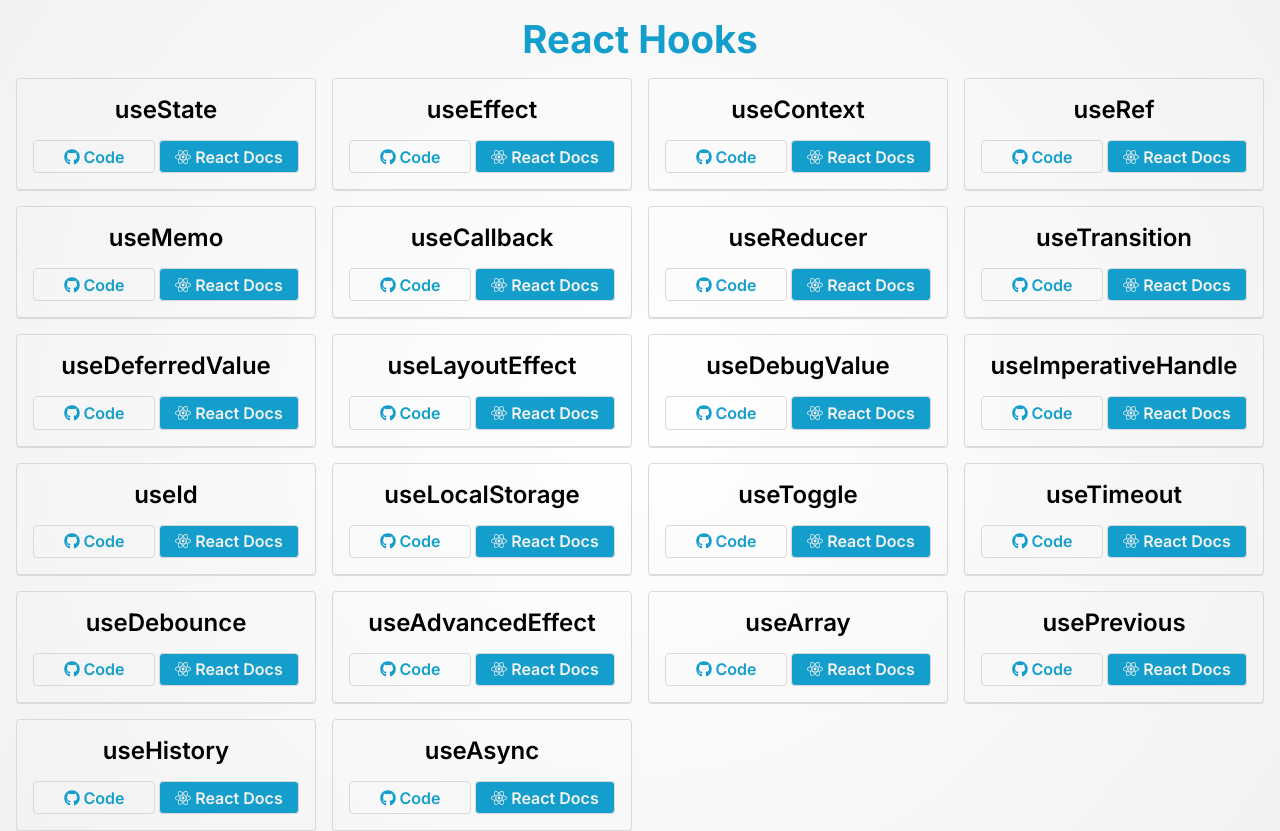
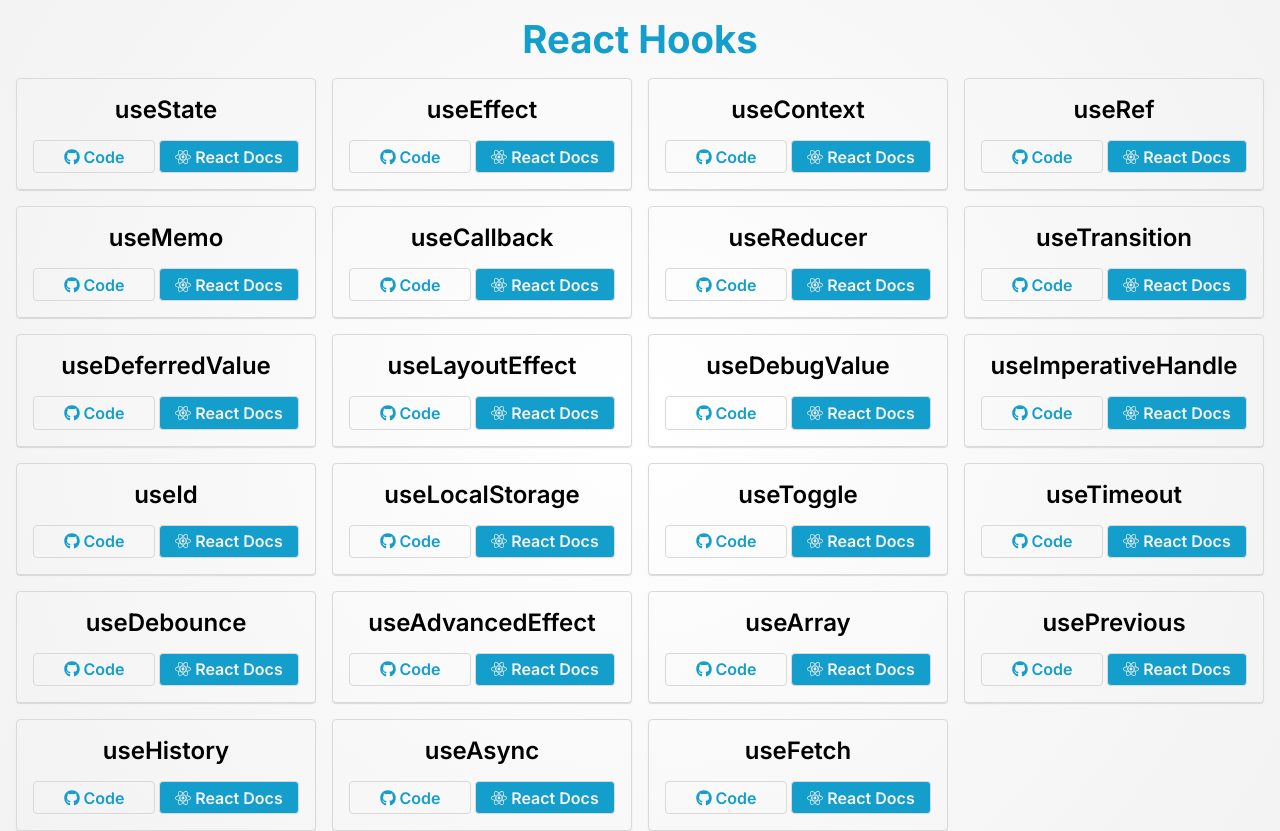
Before and after one commit to uttamakwana/react-hooks, a React (Vite) app: page / in a window 1280 px wide. Built offline with nearby package versions, Linux system fonts and the light colour scheme.

Commit message:
Hook: useFetch competed

```diff
--- a/src/App.jsx
+++ b/src/App.jsx
@@ -23,6 +23,7 @@
   UsePrevious,
   UseHistory,
   UseAsync,
+  UseFetch,
 } from "./pages";
 import { FaBars, FaHome } from "react-icons/fa";
 import { Sidebar } from "./components";
@@ -61,6 +62,7 @@
         <Route path="/usePrevious" element={<UsePrevious />} />
         <Route path="/useHistory" element={<UseHistory />} />
         <Route path="/useAsync" element={<UseAsync />} />
+        <Route path="/useFetch" element={<UseFetch />} />
       </Routes>
       {pathname !== "/" && (
         <>
--- a/src/constants/hooks.js
+++ b/src/constants/hooks.js
@@ -24,7 +24,8 @@
   "useArray",
   "usePrevious",
   "useHistory",
-  "useAsync"
+  "useAsync",
+  "useFetch"
 ];
 
 export const hooks = hooksArr.map((hook, index) => ({
--- a/src/pages/index.js
+++ b/src/pages/index.js
@@ -22,6 +22,7 @@
 import UsePrevious from "./usePrevious/usePrevious.jsx";
 import UseHistory from "./useHistory/useHistory.jsx";
 import UseAsync from "./useAsync/useAsync.jsx";
+import UseFetch from "./useFetch/useFetch.jsx";
 
 export {
   Landing,
@@ -46,5 +47,6 @@
   UseArray,
   UsePrevious,
   UseHistory,
-  UseAsync
+  UseAsync,
+  UseFetch
 };
--- a/src/pages/useAsync/hook/useAsync.js
+++ b/src/pages/useAsync/hook/useAsync.js
@@ -10,7 +10,6 @@
     setError(undefined);
     setValue(undefined);
     callback()
-      .then(data => data.json())
       .then(setValue)
       .catch(setError)
       .finally(() => setLoading(false));
--- /dev/null
+++ b/src/pages/useFetch/hook/useFetch.js
@@ -0,0 +1,16 @@
+import { useAsync } from "../../useAsync/hook/useAsync.js";
+
+const DEFAULT_OPTIONS = {
+  headers: { "Content-Type": "application/json" },
+};
+
+export function useFetch(url, options = {}, dependencies) {
+  return useAsync(() => {
+    return fetch(url, { ...DEFAULT_OPTIONS, ...options }).then(
+      (res) => {
+        if (res.ok) return res.json();
+        return res.json().then((json) => Promise.reject(json));
+      }
+    );
+  }, dependencies);
+}
--- /dev/null
+++ b/src/pages/useFetch/useFetch.jsx
@@ -0,0 +1,43 @@
+import { useState } from "react";
+import { Hero } from "../../components";
+import { useFetch } from "./hook/useFetch";
+
+const UseFetch = () => {
+  const [count, setCount] = useState(() => 1);
+  const { value, loading, error } = useFetch(
+    `https://dummyjson.com/quotes/${count}`,
+    {},
+    [count]
+  );
+
+  if (loading) {
+    return <div className="text-center">Loading...</div>
+  }
+
+  if (error) {
+    return <p className="text-center">Error...</p>;
+  }
+
+  return (
+    <main className="hook-container use-async-hook-container">
+      <Hero
+        hookName={"useFetch"}
+        heroText={
+          "by calling a function asynchronously and getting API whenever we need to call it"
+        }
+      />
+      <div className="| text-center readable-container my-1 fw-600 flex-col gap-1 fs-subheading bg-react text-white-900 p-1 br-10">
+        <q className="|">{value.quote}</q>
+        <p className="| italic fw-900">by {value.author}</p>
+      </div>
+      <button
+        className="btn margin-inline-auto block"
+        onClick={() => setCount((prevCount) => prevCount + 1)}
+      >
+        Fetch quote {count + 1}
+      </button>
+    </main>
+  );
+};
+
+export default UseFetch;
```
